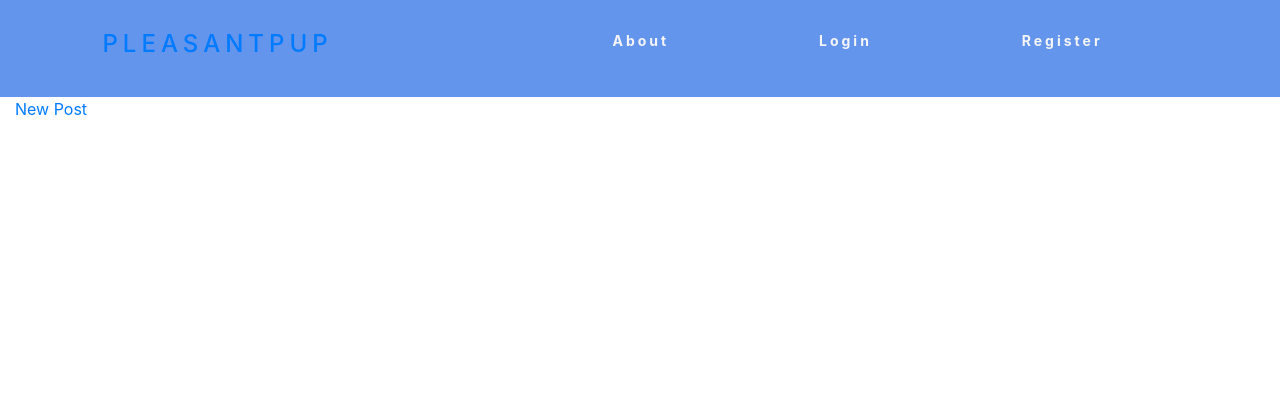
After one commit to danielkbolton/PleasantPup, a Django app: page /posts/ in a window 1280 px wide. The commit adds this page. Shown: the top 420 px of the page. Run offline with Django 3.2, Linux system fonts and the light colour scheme; data that the repository does not hold is empty; some libraries are stand-ins or nearby versions.

Commit message:
adds post and comment logic

```diff
--- a/pleasantPup_app/templates/base.html
+++ b/pleasantPup_app/templates/base.html
@@ -19,14 +19,16 @@
 <body>
         <nav>
           <div class="logo">
-            <h4>PleasantPup</h4>
+            <a href="{% url 'landing' %}"><h4>PleasantPup</h4></a>
+
           </div>
           <ul class="nav-links">
-            <li><a href="{% url 'landing' %}">Home</a></li>
+
             <li><a href="{% url 'about' %}">About</a></li>
 
 
             {% if user.is_authenticated %}
+            <li><a href="{% url 'post_list' %}">Home</a></li>
             <li><a href="{% url 'profile' %}">Profile</a></li>
             <li><a href="{% url 'logout' %}">Logout</a></li>
             {% else %}
--- /dev/null
+++ b/pleasantPup_app/templates/post_list.html
@@ -0,0 +1,47 @@
+{% extends 'base.html' %}
+
+{% block content %}
+
+
+<div id='post-container'>
+
+
+
+
+  {% for post in posts %}
+
+
+  <div class='post-container2'>
+
+
+    <div class="post">
+
+      <p class='post-title'>{{ post.title }}</p>
+      <img src="{{post.image_link}}" alt="">
+      <p class='post-body'>{{post.body}}</p>
+
+    </div>
+
+
+
+    <div class="post-nav">
+
+      <p class='posst-author'>Posted by <a href="#">{{ post.author }}</a></p>
+
+      <a class='comments-link' href="{% url 'post_detail' pk=post.pk %}">comments</a>
+
+    </div>
+
+
+
+
+  </div>
+
+
+
+  {% endfor %}
+<a href="{% url 'post_create' %}" class='new-post'>New Post</a>
+
+
+</div>
+{% endblock %}
--- a/pleasantPup_app/urls.py
+++ b/pleasantPup_app/urls.py
@@ -23,5 +23,18 @@ urlpatterns = [
     path('dog/<int:dog_pk/', views.dog_profile, name='dog_profile'),
     path('dog/<int:dog_pk>/edit/', views.dog_edit, name='dog_edit'),
     path('dog/<int:dog_pk>/delete/',views.dog_delete, name='dog_delete'),
-    path('dog/<int:dog_pk>/profile', views.dog_profile, name='dog_profile')
+    path('dog/<int:dog_pk>/profile', views.dog_profile, name='dog_profile'),
+
+
+
+    path('posts/',views.post_list, name='post_list'),
+    path('post/new/', views.post_create, name='post_create'),
+    path('post/<int:pk>/', views.post_detail, name='post_detail'),
+    path('post/<int:pk>/edit/', views.post_edit, name='post_edit'),
+    path('post/<int:pk>/delete/', views.post_delete, name='post_delete'),
+    path('post/<int:pk>/comment/new/', views.comment_create, name='comment_create'),
+    path('post/<int:pk>/comment/<int:comment_pk>/edit/', views.comment_edit, name='comment_edit'),
+    path('post/<int:pk>/comment/<int:comment_pk>/delete/', views.comment_delete, name='comment_delete'),
+
+
 ]
--- a/pleasantPup_app/views.py
+++ b/pleasantPup_app/views.py
@@ -5,7 +5,7 @@ from django.contrib.auth.models import User
 from django.contrib.auth.decorators import login_required
 from django.views.decorators.csrf import csrf_exempt
 
-from .forms import DogForm
+from .forms import DogForm, PostForm, CommentForm
 from .models import Profile, Post, Comment, Breed, Dog
 
 
@@ -112,3 +112,94 @@ def settle(request):
 
 def come(request):
     return render(request, 'come.html')
+
+
+
+""" POSTS """
+
+
+def post_list(request):
+    posts = list(Post.objects.all())
+    context = {'posts': posts}
+    return render(request, 'post_list.html', context)
+
+
+def post_create(request):
+    if request.method == 'POST':
+        form = PostForm(request.POST)
+        if form.is_valid():
+            post = form.save()
+            return redirect('post_list')
+    else:
+        form = PostForm()
+        context = {'form':form,'header':'Add New Post'}
+        return render(request, 'post_form.html', context)
+
+
+
+
+def post_detail(request,pk):
+    post = Post.objects.get(id=pk)
+    context = {'post': post}
+    return render(request, 'post_detail.html', context)
+
+
+
+def post_edit(request,pk):
+    post = Post.objects.get(id=pk)
+    if request.method == 'POST':
+        form = PostForm(request.POST, instance=post)
+        if form.is_valid():
+            post = form.save()
+            return redirect('post_detail', pk=post.pk)
+    else:
+        form = PostForm(instance=post)
+    context = {'form':form, 'header': f'Edit {post.title} by {post.author} '}
+    return render(request, 'post_form.html', context)
+
+
+
+def post_delete(request,pk):
+    Post.objects.get(id=pk).delete()
+    return redirect('post_list')
+
+
+
+""" COMMENTS """
+
+
+
+def comment_create(request,pk):
+    post = Post.objects.get(id=pk)
+    if request.method == 'POST':
+        form = CommentForm(request.POST)
+        if form.is_valid():
+            comment = form.save(commit=False)
+            comment.post = post
+            comment.save()
+            return redirect('post_detail', pk=post.pk)
+    else:
+        form = CommentForm()
+    context = {'form': form, 'header': f'Add Comment to {post.title} by {post.author}'}
+    return render(request, 'comment_form.html', context)
+
+
+
+def comment_edit(request,pk,comment_pk):
+    comment = Comment.objects.get(id=comment_pk)
+    post = Post.objects.get(id=pk)
+    if request.method == 'POST':
+        form = CommentForm(request.POST, instance=comment)
+        if form.is_valid():
+            comment = form.save()
+            return redirect('post_detail', pk=post.pk)
+    else:
+        form = CommentForm(instance=comment)
+    context = {'form': form, 'header': f'Edit Comment to {post.title} by {post.author}'}
+    return render(request, 'comment_form.html', context)
+
+
+def comment_delete(request,pk,comment_pk):
+    post = Post.objects.get(id=pk)
+    Comment.objects.get(id=comment_pk).delete()
+    return redirect('post_detail', pk=post.pk)
```
Also changed, not shown: pleasantPup_app/forms.py (+17 -1 lines), pleasantPup_app/templates/comment_form.html (added, +16 -0 lines), pleasantPup_app/templates/post_detail.html (added, +60 -0 lines), pleasantPup_app/templates/post_form.html (added, +16 -0 lines).
